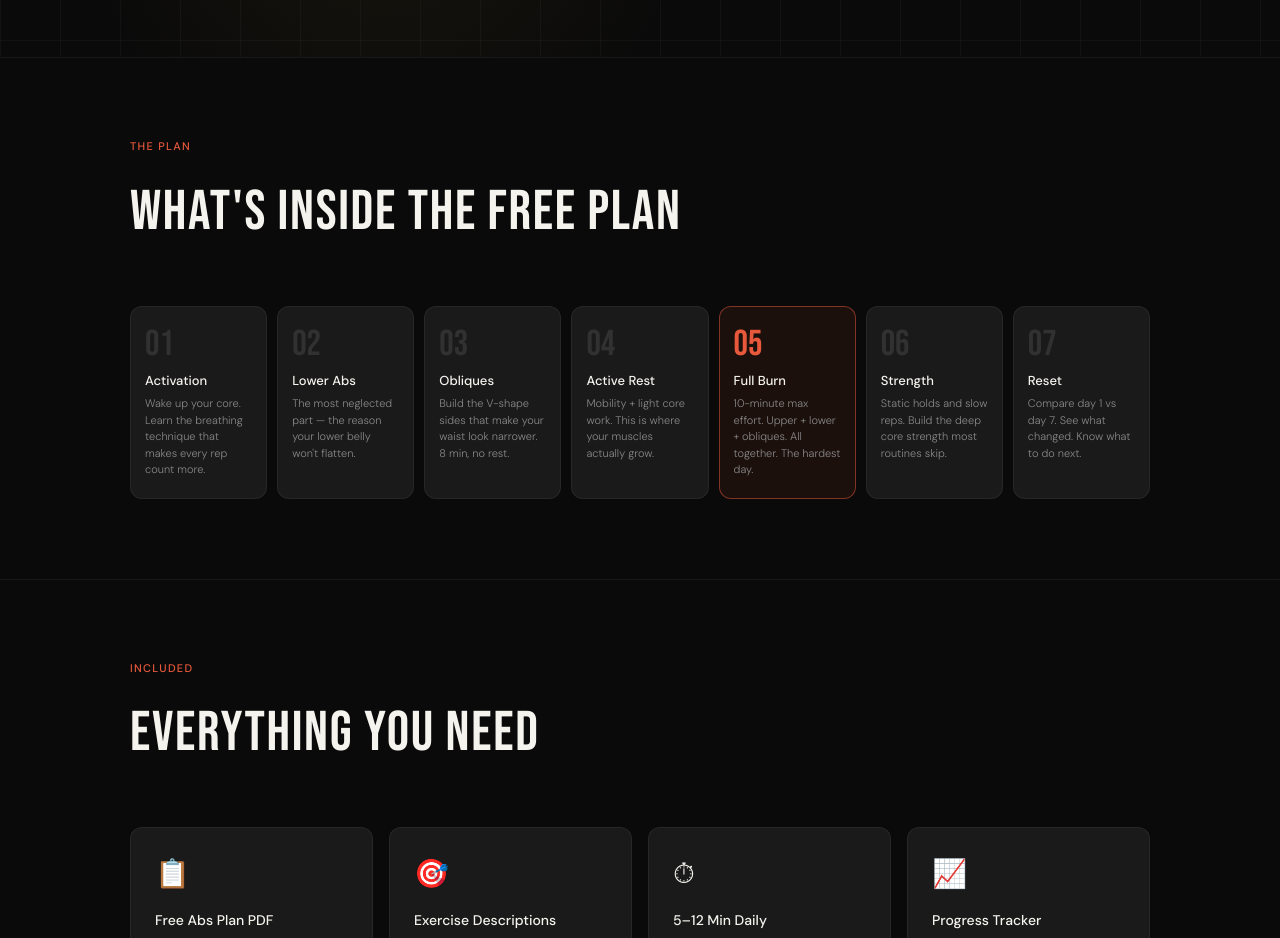
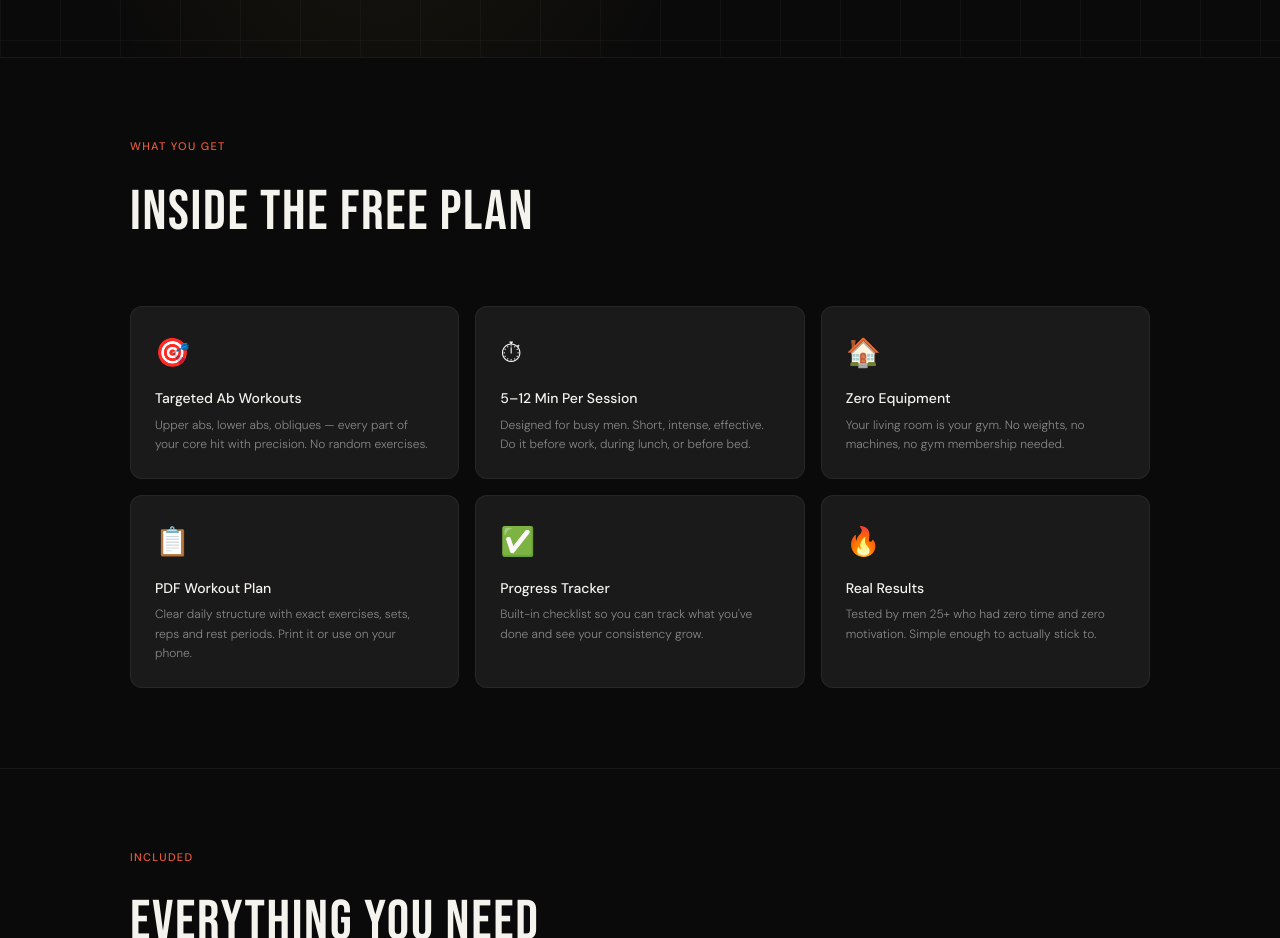
Before and after one commit to eugenecha727-star/eugenechaban, a plain HTML site: page index.html in a window 1280 px wide. Shown: the part 800-1738 px from the top of the page. Drawn offline with Linux system fonts and the light colour scheme.

Commit message:
Add files via upload

```diff
--- a/index.html
+++ b/index.html
@@ -527,43 +527,38 @@ footer a:hover { color: var(--orange); }
 
 <!-- 7 DAYS -->
 <section class="section">
-  <div class="section-label">The Plan</div>
-  <div class="section-title">What's Inside the Free Plan</div>
-  <div class="days-grid">
-    <div class="day-card">
-      <div class="day-num">01</div>
-      <div class="day-name">Activation</div>
-      <div class="day-desc">Wake up your core. Learn the breathing technique that makes every rep count more.</div>
+  <div class="section-label">What You Get</div>
+  <div class="section-title">Inside the Free Plan</div>
+  <div class="includes-grid" style="grid-template-columns: repeat(3, 1fr)">
+    <div class="include-item">
+      <div class="include-icon">🎯</div>
+      <div class="include-title">Targeted Ab Workouts</div>
+      <div class="include-desc">Upper abs, lower abs, obliques — every part of your core hit with precision. No random exercises.</div>
     </div>
-    <div class="day-card">
-      <div class="day-num">02</div>
-      <div class="day-name">Lower Abs</div>
-      <div class="day-desc">The most neglected part — the reason your lower belly won't flatten.</div>
+    <div class="include-item">
+      <div class="include-icon">⏱</div>
+      <div class="include-title">5–12 Min Per Session</div>
+      <div class="include-desc">Designed for busy men. Short, intense, effective. Do it before work, during lunch, or before bed.</div>
     </div>
-    <div class="day-card">
-      <div class="day-num">03</div>
-      <div class="day-name">Obliques</div>
-      <div class="day-desc">Build the V-shape sides that make your waist look narrower. 8 min, no rest.</div>
+    <div class="include-item">
+      <div class="include-icon">🏠</div>
+      <div class="include-title">Zero Equipment</div>
+      <div class="include-desc">Your living room is your gym. No weights, no machines, no gym membership needed.</div>
     </div>
-    <div class="day-card">
-      <div class="day-num">04</div>
-      <div class="day-name">Active Rest</div>
-      <div class="day-desc">Mobility + light core work. This is where your muscles actually grow.</div>
+    <div class="include-item">
+      <div class="include-icon">📋</div>
+      <div class="include-title">PDF Workout Plan</div>
+      <div class="include-desc">Clear daily structure with exact exercises, sets, reps and rest periods. Print it or use on your phone.</div>
     </div>
-    <div class="day-card featured">
-      <div class="day-num">05</div>
-      <div class="day-name">Full Burn</div>
-      <div class="day-desc">10-minute max effort. Upper + lower + obliques. All together. The hardest day.</div>
+    <div class="include-item">
+      <div class="include-icon">✅</div>
+      <div class="include-title">Progress Tracker</div>
+      <div class="include-desc">Built-in checklist so you can track what you've done and see your consistency grow.</div>
     </div>
-    <div class="day-card">
-      <div class="day-num">06</div>
-      <div class="day-name">Strength</div>
-      <div class="day-desc">Static holds and slow reps. Build the deep core strength most routines skip.</div>
-    </div>
-    <div class="day-card">
-      <div class="day-num">07</div>
-      <div class="day-name">Reset</div>
-      <div class="day-desc">Compare day 1 vs day 7. See what changed. Know what to do next.</div>
+    <div class="include-item">
+      <div class="include-icon">🔥</div>
+      <div class="include-title">Real Results</div>
+      <div class="include-desc">Tested by men 25+ who had zero time and zero motivation. Simple enough to actually stick to.</div>
     </div>
   </div>
 </section>
```
